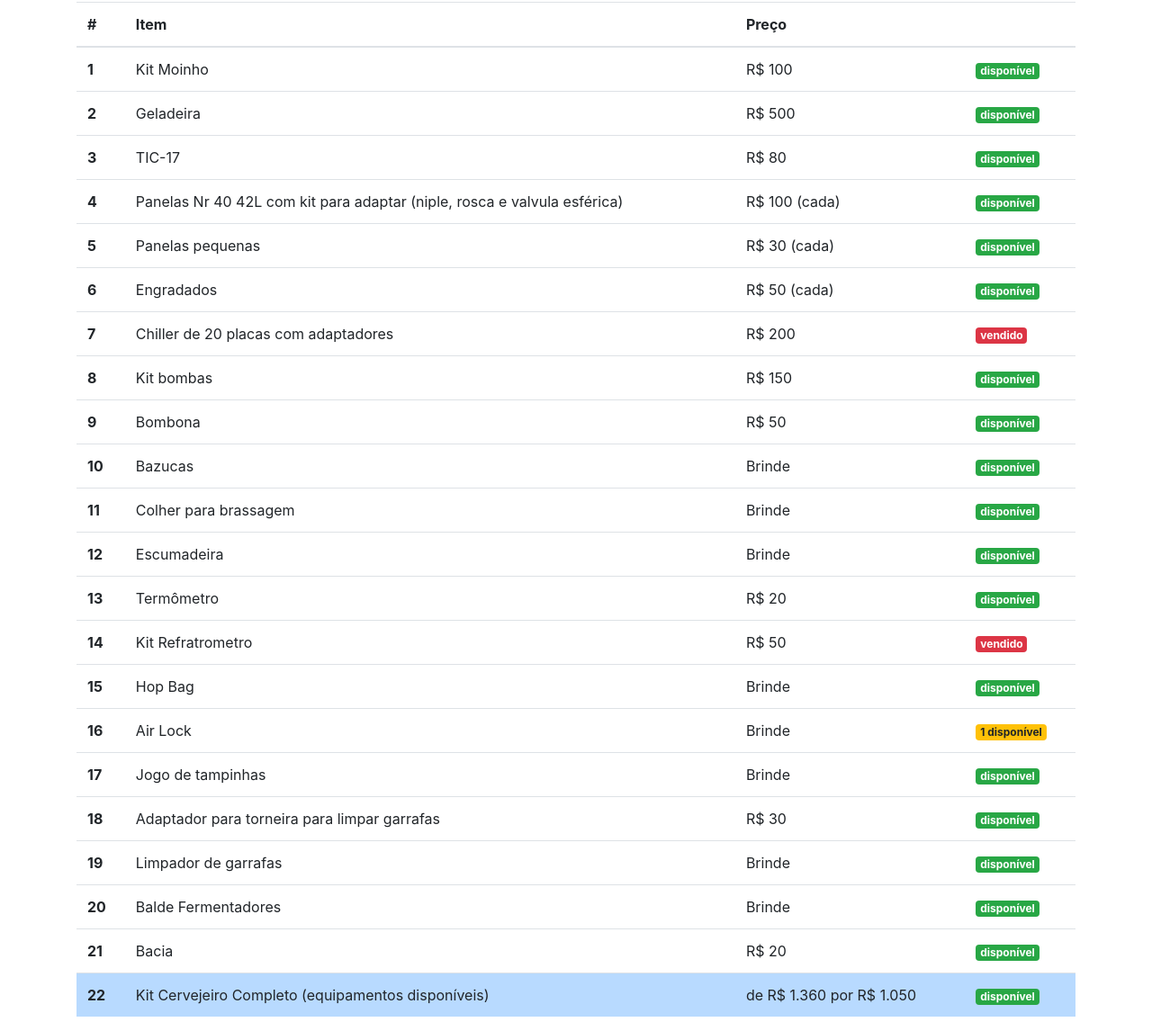
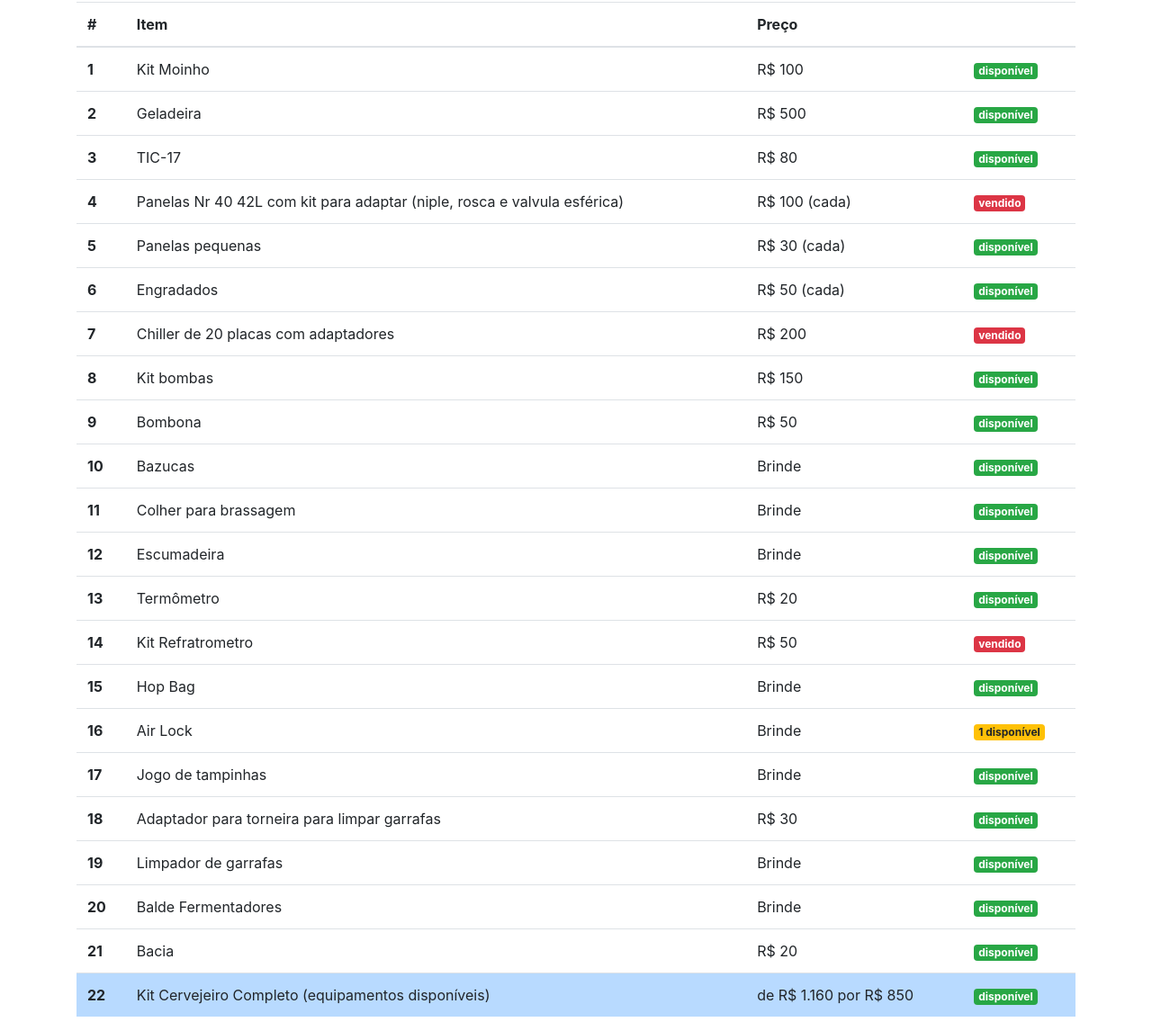
Before and after one commit to lf-dev/kit-cervejeiro, a plain HTML site: page index.html in a window 1280 px wide. Shown: the part 2733-3879 px from the top of the page at 90% size. Drawn offline with nearby package versions, Linux system fonts and the light colour scheme.

Commit message:
Update index.html
Venda panelas 42L

```diff
--- a/index.html
+++ b/index.html
@@ -228,7 +228,7 @@
         <th scope="row">4</th>
         <td>Panelas Nr 40 42L com kit para adaptar (niple, rosca e valvula esférica)</td>
         <td>R$ 100 (cada)</td>
-        <td><span class="badge badge-success">disponível</span></td>
+        <td><span class="badge badge-danger">vendido</span></td>
       </tr>
       <tr>
         <th scope="row">5</th>
@@ -335,7 +335,7 @@
       <tr class="table-primary">
         <th scope="row">22</th>
         <td>Kit Cervejeiro Completo (equipamentos disponíveis)</td>
-        <td>de R$ 1.360 por R$ 1.050</td>
+        <td>de R$ 1.160 por R$ 850</td>
         <td><span class="badge badge-success">disponível</span></td>
       </tr>
 
```
